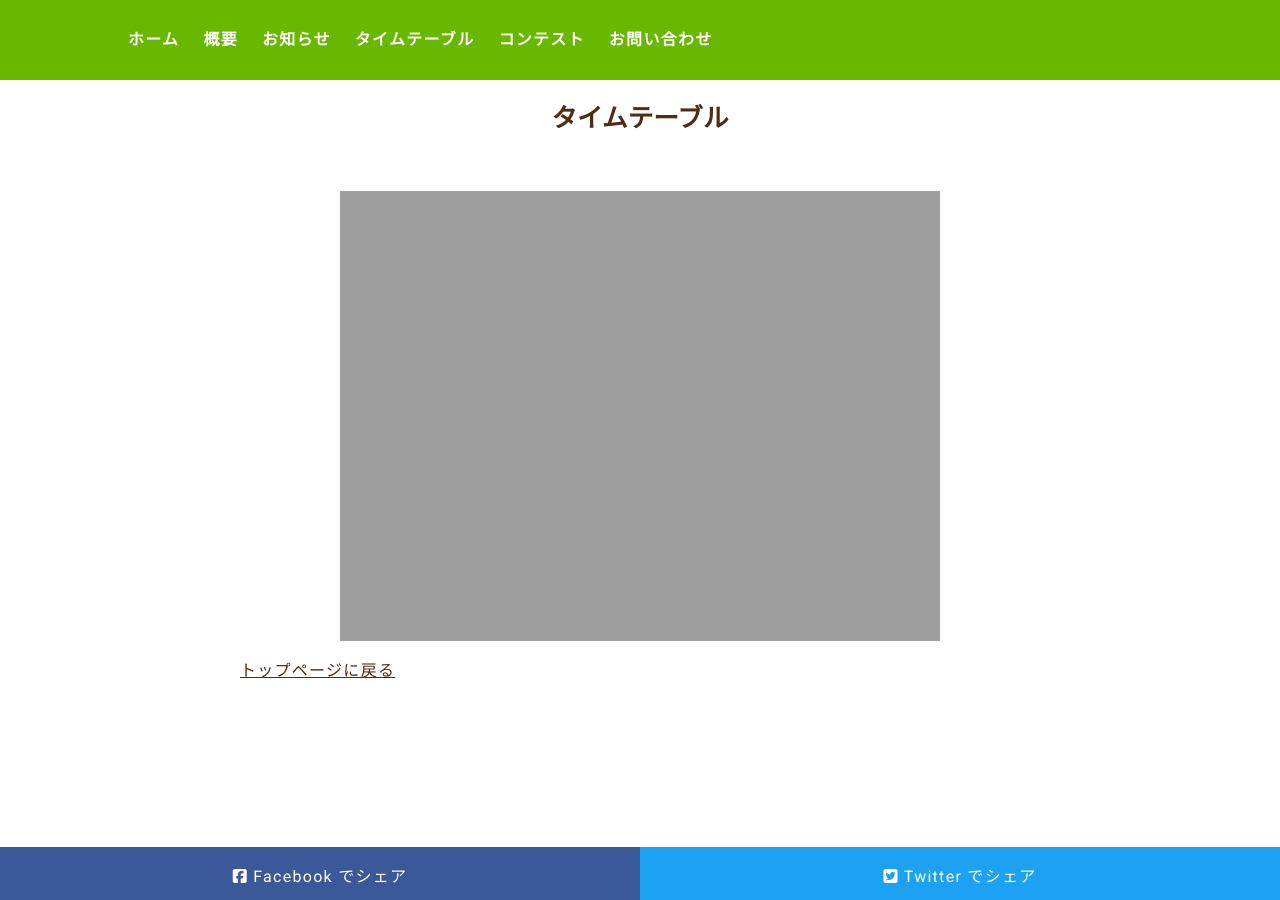
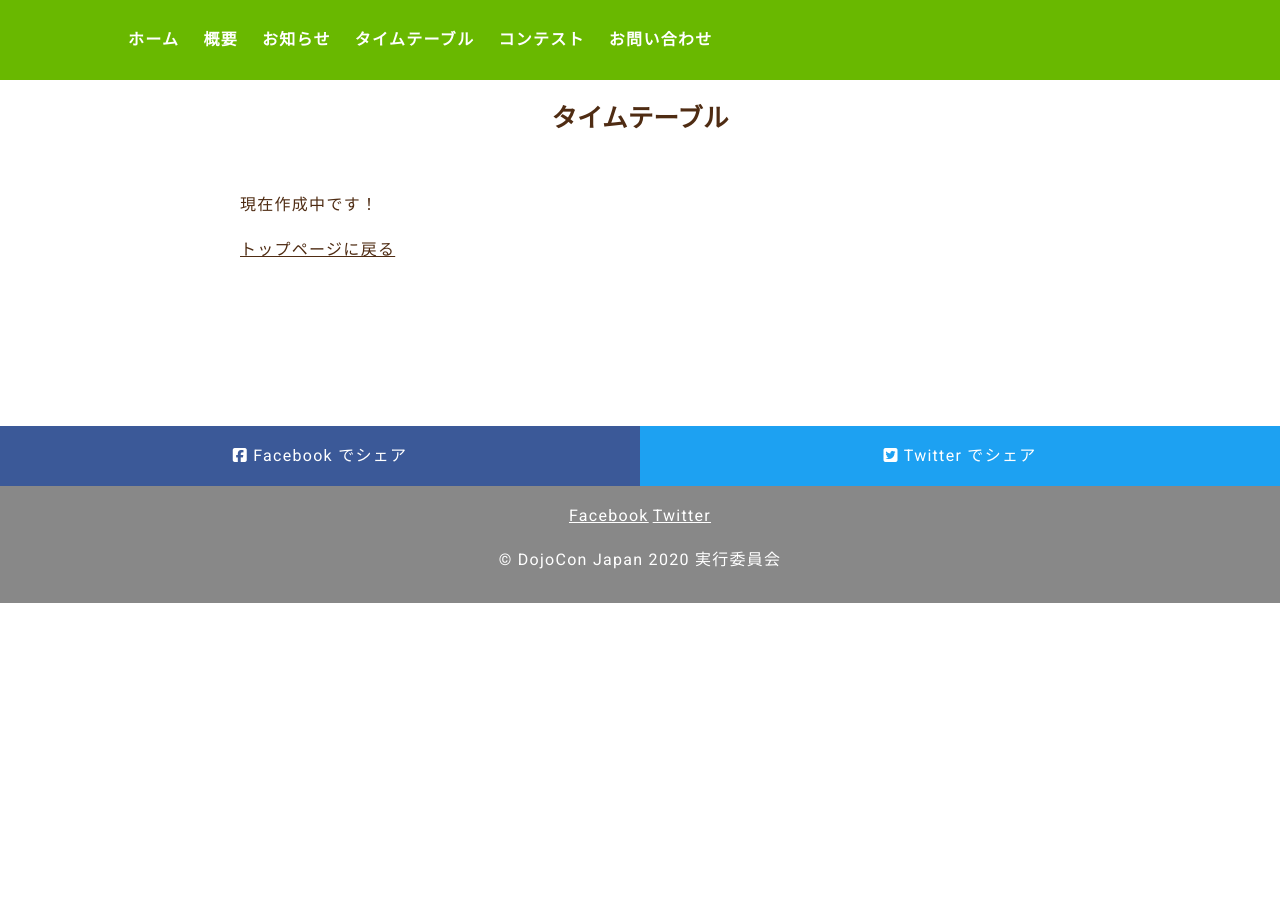
Before and after one commit to coderdojo-japan/dojocon2020.coderdojo.jp, a Jekyll site: the page built from timetable.md, in a window 1280 px wide and 900 px high. Built offline with Jekyll 4.4.1, drawn with Linux system fonts in a browser that asks for light colours; nearby versions of some CDN libraries; some web fonts are replaced.

Commit message:
修正：タイムテーブル、セッション、ワークショップの一覧ページに「現在作成中です！」の文面追加

```diff
--- a/timetable.md
+++ b/timetable.md
@@ -2,7 +2,8 @@
 layout: post
 title: "タイムテーブル"
 ---
-<img src="{{site.url}}/img/timetable.png" alt="タイムテーブル" style="width: 100%;">
+<p>現在作成中です！</p>
+<!--img src="{{site.url}}/img/timetable.png" alt="タイムテーブル" style="width: 100%;"-->
 
 <!--
   <div class="table">
```
Also changed, not shown: session.md (+1 -0 lines), workshop.md (+1 -0 lines).
